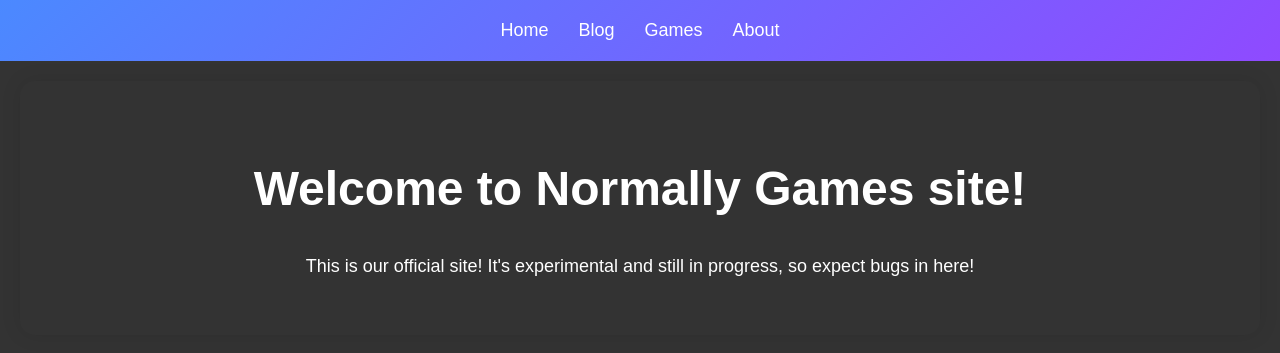
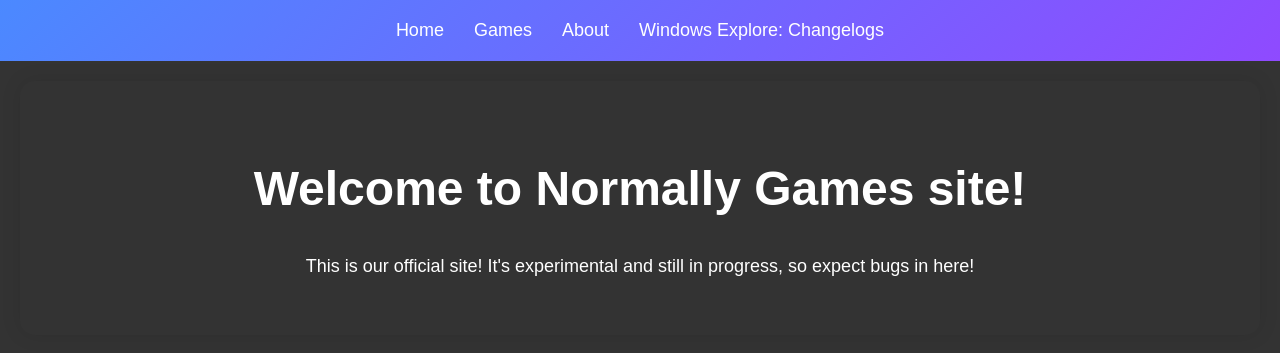
Before and after one commit to dalynxy/ng-site, a plain HTML site: page index.html in a window 1280 px wide. Shown: the top 353 px of the page. Drawn offline with Linux system fonts and the light colour scheme; a web font is replaced by a local one.

Commit message:
Update index.html

```diff
--- a/index.html
+++ b/index.html
@@ -13,9 +13,9 @@
     <nav>
         <ul>
             <li><a href="index.html">Home</a></li>
-            <li><a href="blog.html">Blog</a></li>
             <li><a href="games.html">Games</a></li>
             <li><a href="about.html">About</a></li>
+            <li><a href="windowsexplorelog.html">Windows Explore: Changelogs</a></li>
         </ul>
     </nav>
 
```
